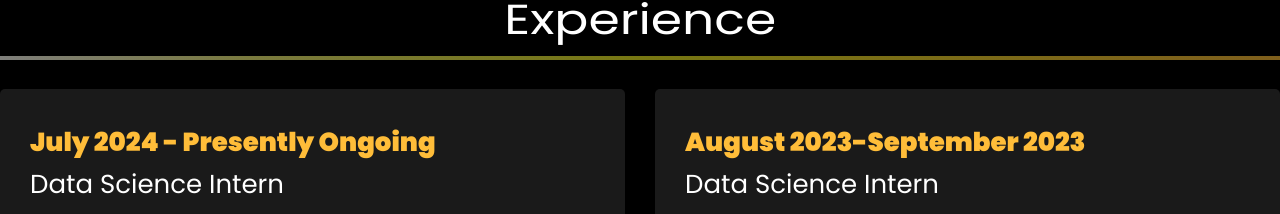
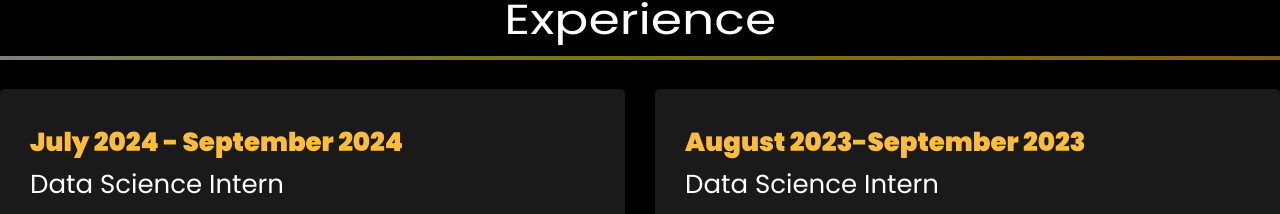
Before and after one commit to Ujjawal-1706/Ujjawal-1706.github.io, a plain HTML site: page index.html in a window 1280 px wide. Shown: the part 2598-2812 px from the top of the page. Drawn offline with Linux system fonts and the light colour scheme; files whose address does not match are found by name.

Commit message:
Update index.html

```diff
--- a/index.html
+++ b/index.html
@@ -366,7 +366,7 @@
 		<div class="row">
 				<div class="col-md-6">
 					<div class="resume-wrap ftco-animate">
-						<span class="date">July 2024 - Presently Ongoing</span>
+						<span class="date">July 2024 - September 2024</span>
 						<h2>Data Science Intern</h2>
 						<span class="position">Genpact,Gurgaon</span>
 						<p class="mt-4">Genpact is a global professional services firm focused on delivering digital transformation through consulting, analytics, and technology.
```
